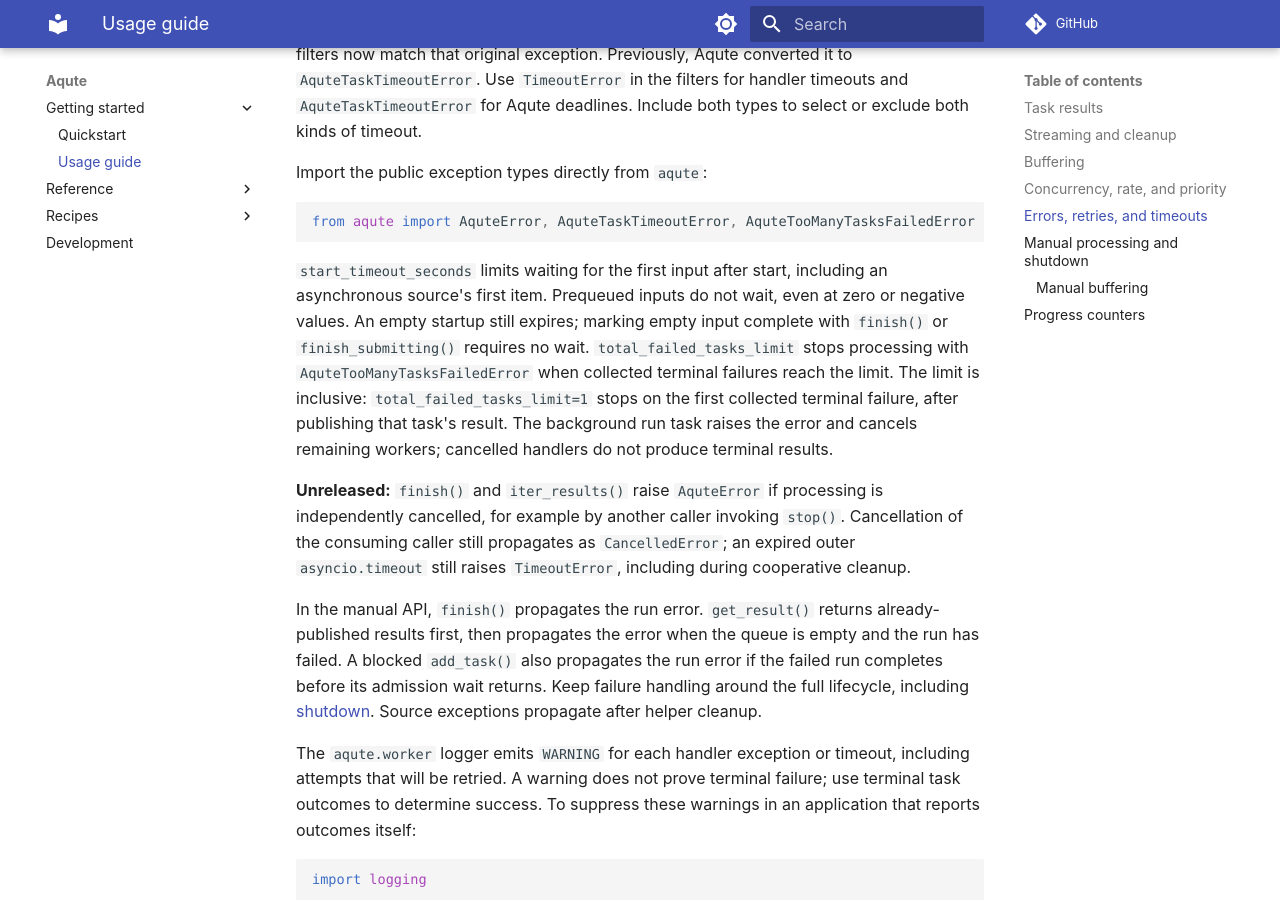
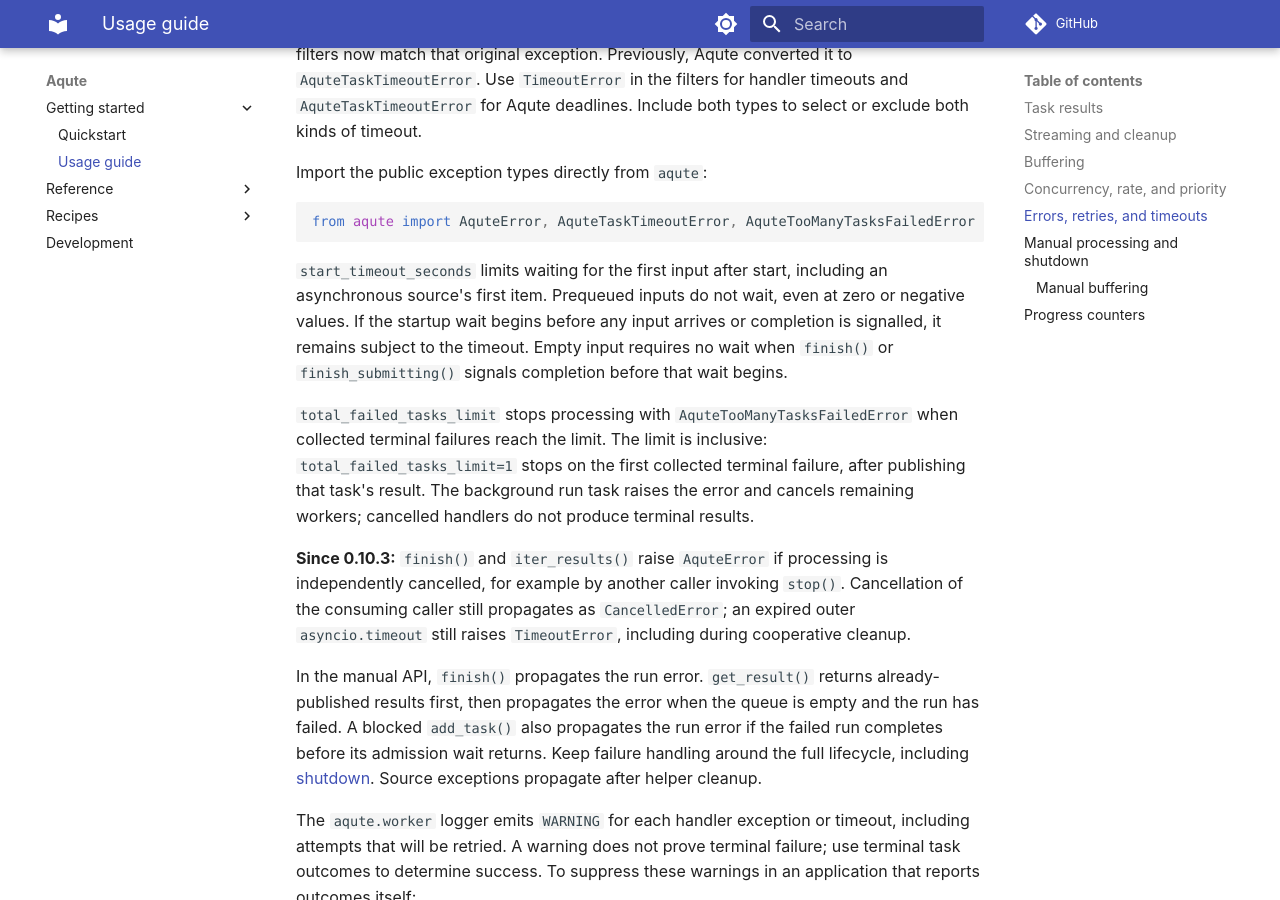
Before and after one commit to insomnes/aqute, an MkDocs documentation site: the page built from docs/usage.md, in a window 1280 px wide and 900 px high, scrolled down 3619 px. Built offline with MkDocs 1.6.1 and Material for MkDocs 9.7.7, drawn with Linux system fonts in a browser that asks for light colours; comment, search, counter and statistics services are not loaded; some of the changed text lies outside the part shown.

Commit message:
docs: prepare 0.10.3 runtime edge guidance

```diff
--- a/docs/usage.md
+++ b/docs/usage.md
@@ -2,7 +2,7 @@
 
 <span id="for-coding-agents"></span>
 
-This guide covers the 0.10.2 API and unreleased fixes for Python 3.11+. Start with
+This guide covers the 0.10.3 API for Python 3.11+. Start with
 [installation](index.md#installation) and [Choose an API](index.md#choose-an-api).
 See the [API reference](reference.md) for parameter types and defaults, or the
 [changelog](https://github.com/insomnes/aqute/blob/main/CHANGELOG.md) for migration
@@ -173,8 +173,11 @@ from aqute import AquteError, AquteTaskTimeoutError, AquteTooManyTasksFailedErro
 
 `start_timeout_seconds` limits waiting for the first input after start, including
 an asynchronous source's first item. Prequeued inputs do not wait, even at zero
-or negative values. An empty startup still expires; marking empty input complete
-with `finish()` or `finish_submitting()` requires no wait.
+or negative values. If the startup wait begins before any input arrives or
+completion is signalled, it remains subject to the timeout. Empty input requires
+no wait when `finish()` or `finish_submitting()` signals completion before that
+wait begins.
+
 `total_failed_tasks_limit` stops processing
 with `AquteTooManyTasksFailedError` when collected terminal failures reach the limit.
 The limit is inclusive: `total_failed_tasks_limit=1` stops on the first collected
@@ -182,7 +185,7 @@ terminal failure, after publishing that task's result. The background run task
 raises the error and cancels remaining workers; cancelled handlers do not produce
 terminal results.
 
-**Unreleased:** `finish()` and `iter_results()` raise `AquteError` if processing
+**Since 0.10.3:** `finish()` and `iter_results()` raise `AquteError` if processing
 is independently cancelled, for example by another caller invoking `stop()`.
 Cancellation of the consuming caller still propagates as `CancelledError`;
 an expired outer `asyncio.timeout` still raises `TimeoutError`, including during
```
Also changed, not shown: CHANGELOG.md (+3 -1 lines), README.md (+2 -2 lines), docs/http_client.md (+1 -1 lines), docs/index.md (+3 -3 lines), docs/llm_inference.md (+1 -1 lines), docs/reference.md (+1 -1 lines), docs/request_pool.md (+1 -1 lines).
